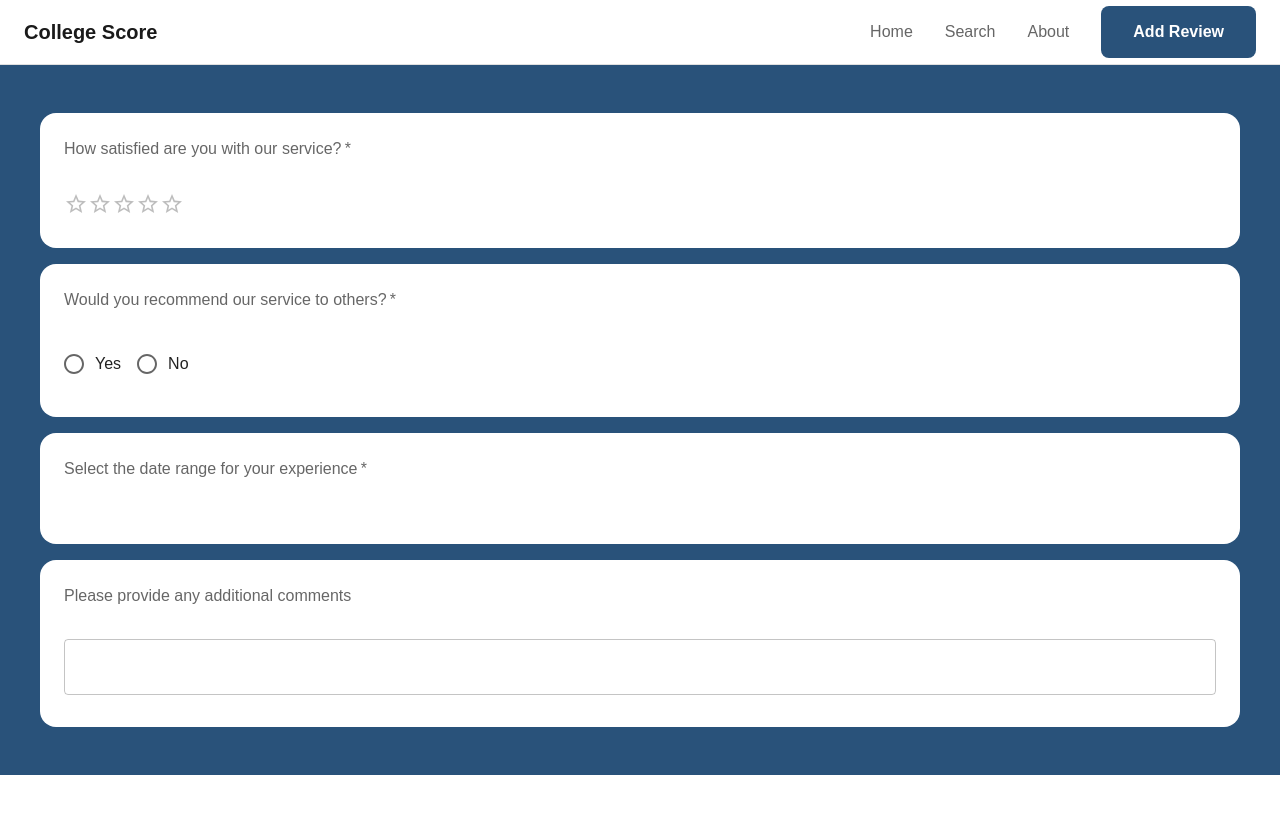
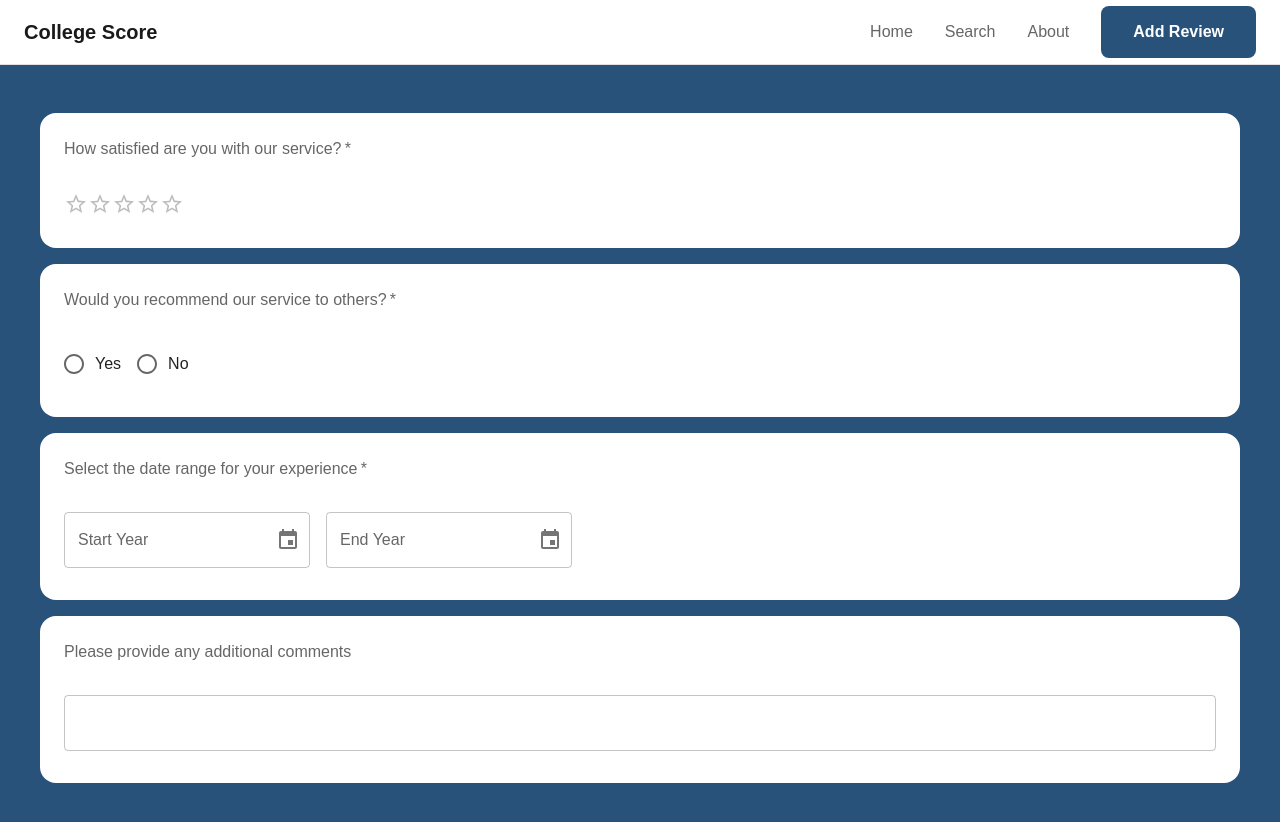
Before and after one commit to collegescore/frontend, a Next.js app: page /review in a window 1280 px wide. Shown: the top 822 px of the page. Before the commit the page ends 800 px from the top, so only its background shows below. Built offline with nearby package versions, Linux system fonts and the light colour scheme; what @mui/material-nextjs would draw is missing.

Commit message:
Added date picker

```diff
--- a/package.json
+++ b/package.json
@@ -19,6 +19,8 @@
     "@mui/icons-material": "^7.3.7",
     "@mui/material": "^7.3.7",
     "@mui/material-nextjs": "^7.3.7",
+    "@mui/x-date-pickers": "^8.26.0",
+    "dayjs": "^1.11.19",
     "next": "16.1.4",
     "react": "19.2.3",
     "react-dom": "19.2.3"
--- a/src/components/review/Question.tsx
+++ b/src/components/review/Question.tsx
@@ -1,7 +1,10 @@
-import { FormControl, FormControlLabel, FormLabel, FormHelperText, Typography } from "@mui/material";
+import { FormControl, FormControlLabel, FormLabel, FormHelperText, Typography, Stack } from "@mui/material";
 import {Rating, Radio, RadioGroup, TextField} from "@mui/material";
 import { Question } from "@/types/review_qa";
 import { error } from "console";
+
+import { LocalizationProvider, DatePicker } from '@mui/x-date-pickers';
+import { AdapterDayjs } from '@mui/x-date-pickers/AdapterDayjs';
 
 interface ReviewQuestionProps {
     question: Question;
@@ -11,16 +14,33 @@ function ReviewQuestion({ question}: ReviewQuestionProps) {
     const renderInput = (question: Question) => {
         switch(question.type) {
             case "star-rating":
-                return <Rating id={question.id} aria-labelledby={`${question.id}-label`} />;
+                return <Rating name={question.id} id={question.id} aria-labelledby={`${question.id}-label`} />;
             case "yes-no":
-                return <RadioGroup row aria-labelledby={`${question.id}-label`} id={question.id}>
+                return <RadioGroup row aria-labelledby={`${question.id}-label`} name={question.id} id={question.id}>
                             <FormControlLabel value="yes" control={<Radio id={`${question.id}-yes`} />} label="Yes" />
                             <FormControlLabel value="no" control={<Radio id={`${question.id}-no`} />} label="No" />
                         </RadioGroup>
-            //case "date-range":
-                //return <DatePicker/>;
+            case "date-range":
+                return (
+                    <LocalizationProvider dateAdapter={AdapterDayjs}>
+                        <Stack direction="row" spacing={2}>
+                            <DatePicker
+                                label="Start Year"
+                                name={`${question.id}-start`}
+                                views={['year']}
+                                format="YYYY"
+                            />
+                            <DatePicker
+                                label="End Year"
+                                name={`${question.id}-end`}
+                                views={['year']}
+                                format="YYYY"
+                            />
+                        </Stack>
+                    </LocalizationProvider>
+                );
             case "text":
-                return <TextField id={question.id} aria-labelledby={`${question.id}-label`} multiline maxRows={4} fullWidth />;
+                return <TextField name={question.id} id={question.id} aria-labelledby={`${question.id}-label`} multiline maxRows={4} fullWidth />;
             default:
                 return null;
         }
```
Also changed, not shown: 1 other file (tests, documents, lock files or other folders).
